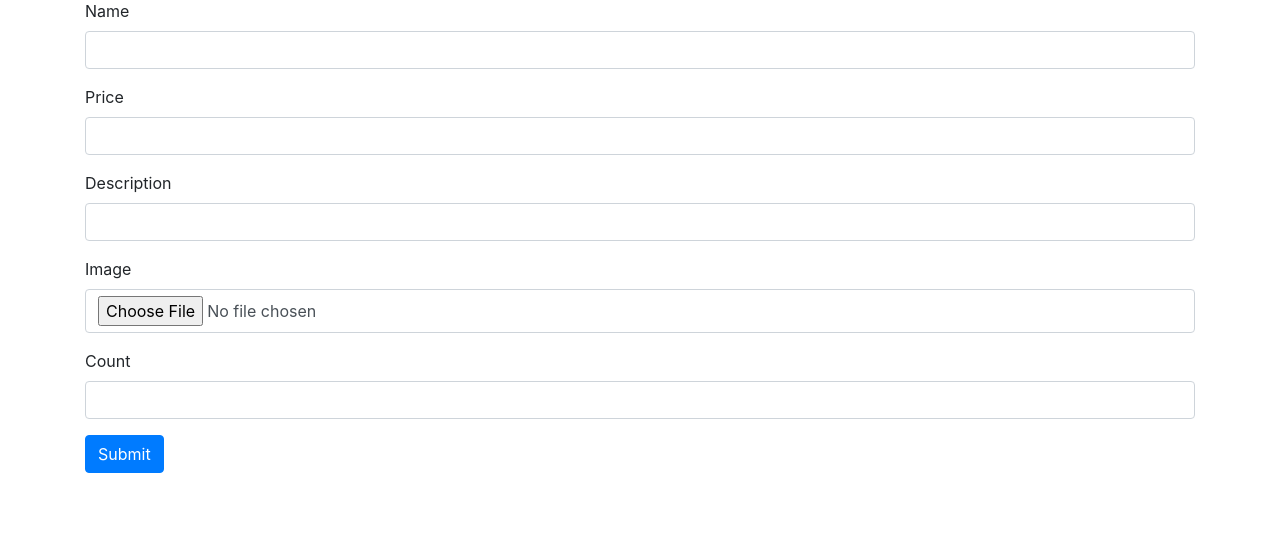
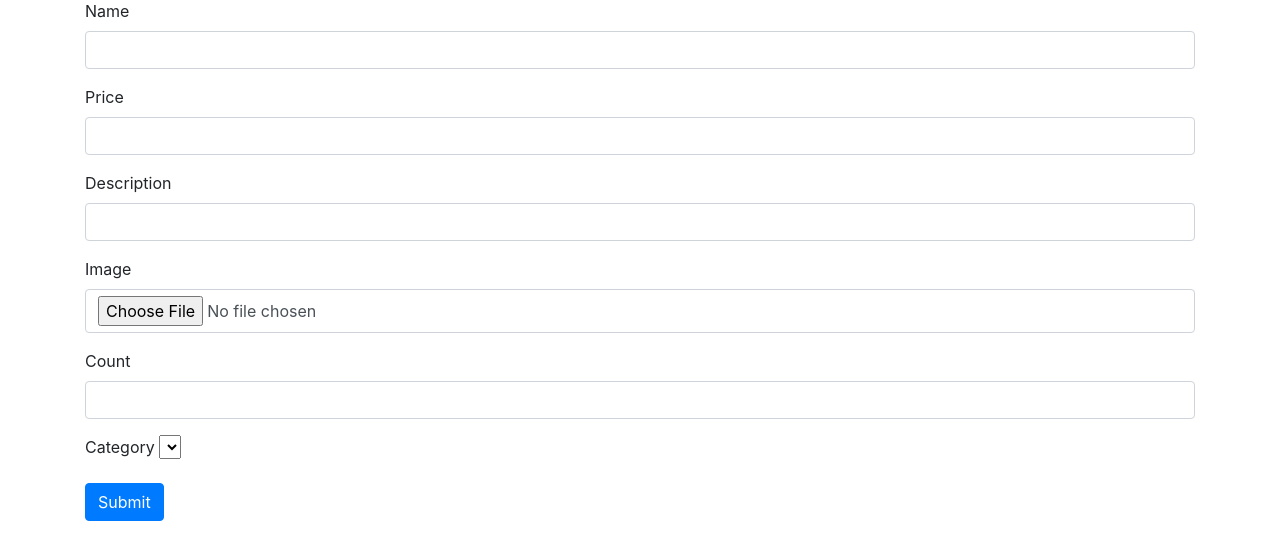
Before and after one commit to mohamed7855/ITI-Django-Labs, a Django app: page /Product/New in a window 1280 px wide. Shown: the part 103-663 px from the top of the page. Run offline with Django 5.2, Linux system fonts and the light colour scheme; data that the repository does not hold is empty; some libraries are stand-ins or nearby versions.

Commit message:
adding fk category to addProductPage with gui not forms

```diff
--- a/product/models.py
+++ b/product/models.py
@@ -23,7 +23,7 @@ class Product(models.Model):
                                    description=request.POST['pDescription'],
                                    image=request.FILES['pImage'],
                                    count=request.POST['pCount'],
-                                   category=Category.objects.get(id=request.POST['(Category)'])
+                                   category=Category.objects.get(id=request.POST['pCategory'])
                                    )
     @classmethod
     def productUpdate(self,request,id):
--- a/product/templates/product/add.html
+++ b/product/templates/product/add.html
@@ -29,6 +29,15 @@
       <input type="number" class="form-control" id="Count" name="pCount" />
     </div>
 
+    <div class="mb-3">
+      <label for="category" class="form-label">Category</label>
+      <select name="pCategory" id="category">
+        {%for category in categories%}
+        <option value="{{category.id}}">{{category.name}}</option>
+        {%endfor%}
+      </select>
+    </div>
+
     <button type="submit" class="btn btn-primary">Submit</button>
   </form>
 </div>
--- a/product/views.py
+++ b/product/views.py
@@ -59,7 +59,8 @@ def addProduct(request):
         #                        count=request.POST['pCount']
         #                        )
         return HttpResponseRedirect(reverse('product.all'))
-    return render(request,'product/add.html')
+    context={'categories':Category.objects.all()}
+    return render(request,'product/add.html',context)
 
 def productList(request):
     # context={'products':Product.objects.all()}
```
Also changed, not shown: media/product/images/653527.jpg (added).
